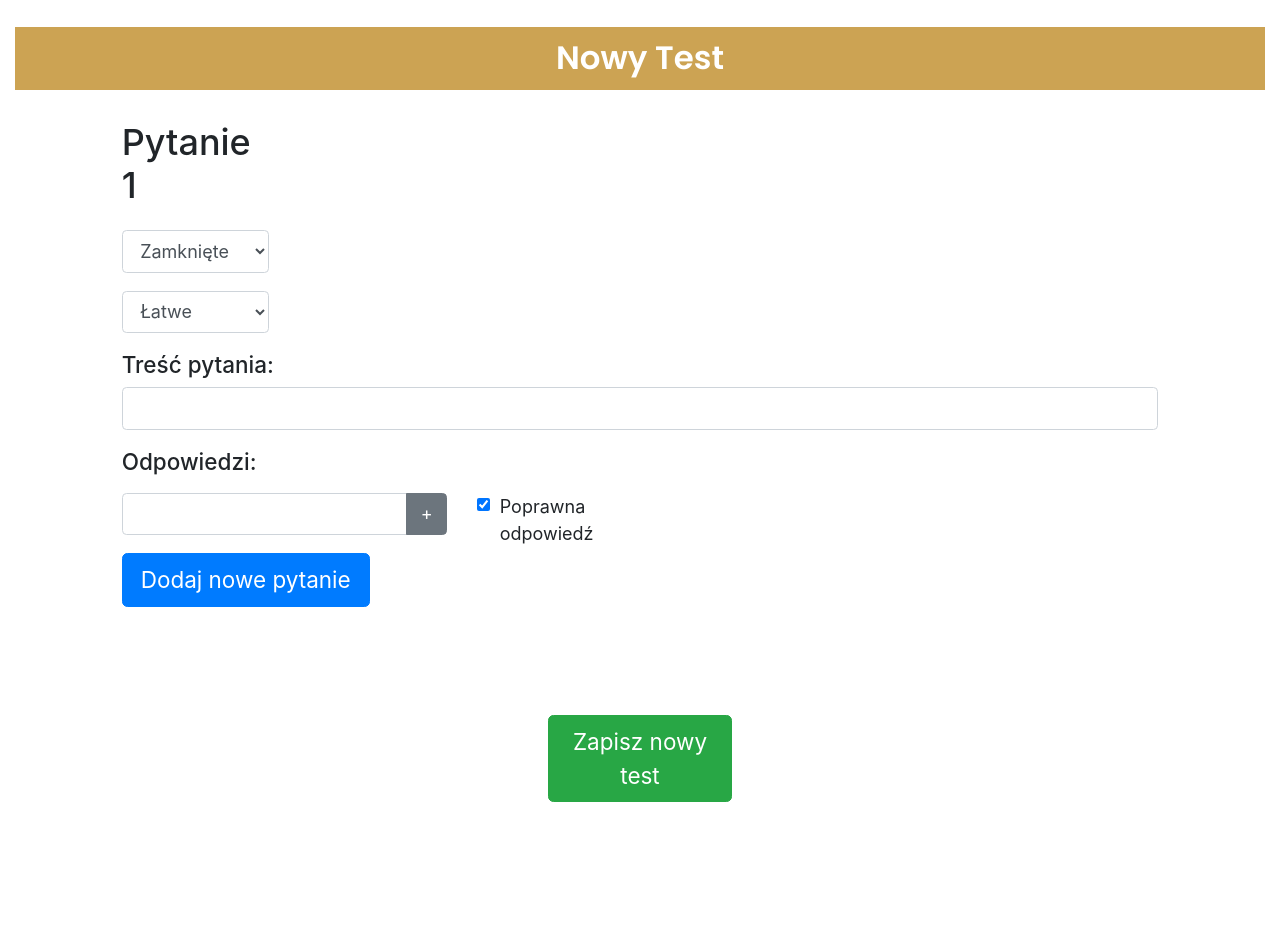
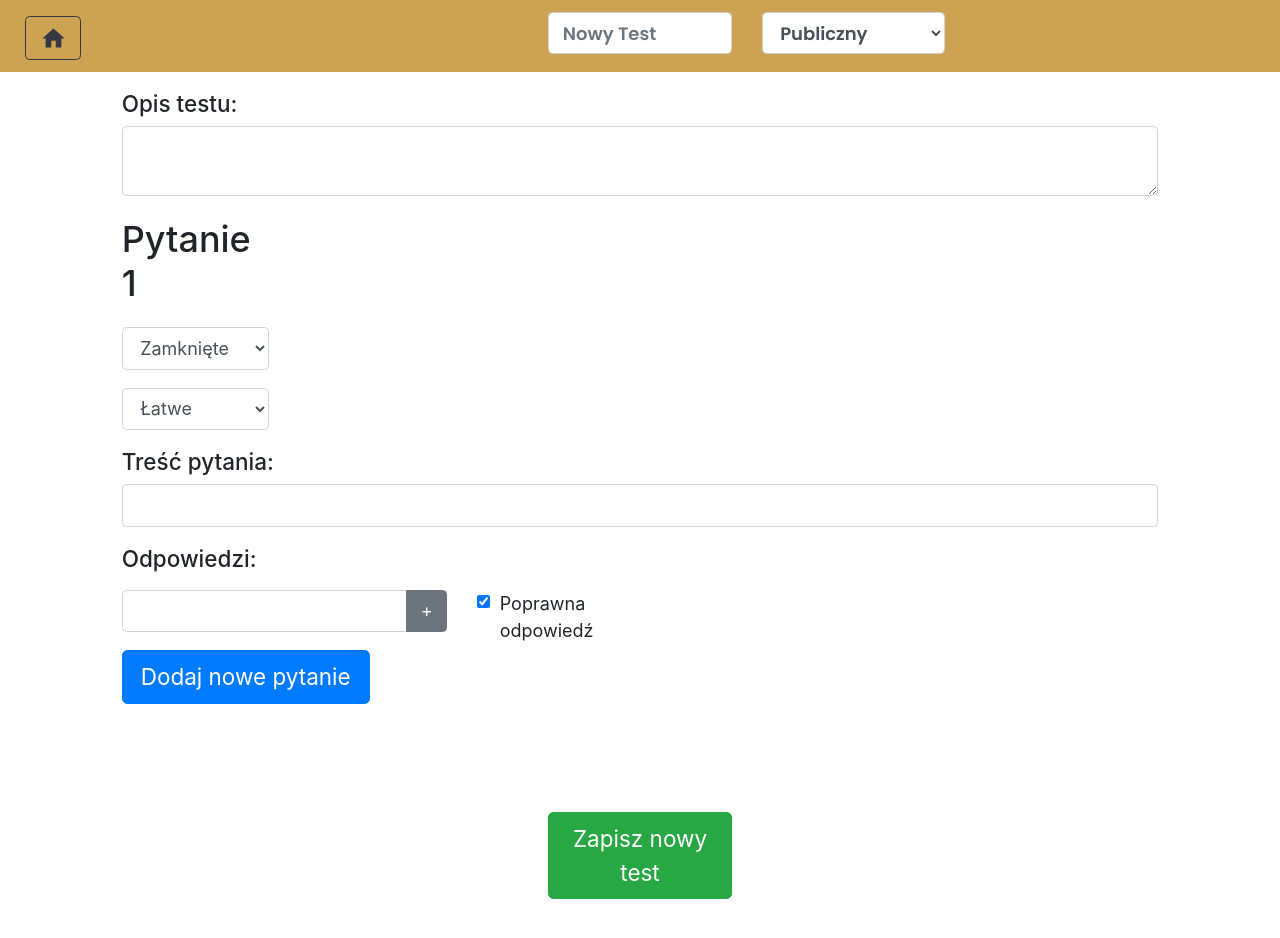
Before and after one commit to Hadrijana/testownik, a React (Create React App) app: page /newTest in a window 1280 px wide. Shown: the top 938 px of the page. Before the commit the page ends 856 px from the top, so only its background shows below. Built offline with nearby package versions, Linux system fonts and the light colour scheme.

Commit message:
new test

```diff
--- a/package.json
+++ b/package.json
@@ -3,12 +3,15 @@
   "version": "0.1.0",
   "private": true,
   "dependencies": {
+    "@material-ui/core": "^4.10.2",
+    "@material-ui/icons": "^4.9.1",
     "@testing-library/jest-dom": "^4.2.4",
     "@testing-library/react": "^9.5.0",
     "@testing-library/user-event": "^7.2.1",
     "bootstrap": "^4.5.0",
     "mysql": "github:mysqljs/mysql",
     "react": "^16.13.1",
+    "react-bootstrap": "^1.0.1",
     "react-dnd": "^11.1.1",
     "react-dnd-html5-backend": "^11.1.3",
     "react-dom": "^16.13.1",
--- a/src/Components/MainPage/MainPage.css
+++ b/src/Components/MainPage/MainPage.css
@@ -1,5 +1,4 @@
 /* Universal Styles */
-
 html {
   font-size: 18px;
 }
@@ -15,7 +14,6 @@ input:focus {
 }
 
 /* Reusable Component - Image Container */
-
 .image-container {
   display: flex;
   flex-direction: column;
@@ -29,12 +27,12 @@ input:focus {
 }
 
 /* App Styles */
-
 .App {
   font-family: 'Work Sans', sans-serif;
 }
 
-h1 {
+h1,
+.row.headerRow {
   padding: .66rem 0;
   text-align: center;
   background-color: #cca353;
--- a/src/Components/NewTest/NewTest.js
+++ b/src/Components/NewTest/NewTest.js
@@ -1,6 +1,8 @@
 "use strict";
 
 import React, { Component } from "react";
+import {Link} from 'react-router-dom';
+import HomeIcon from '@material-ui/icons/Home';
 
 class NewTestService {
   constructor() {
@@ -20,6 +22,7 @@ class NewTestService {
         if (!response.ok) {
           this.handleResponseError(response);
         }
+        this.handleRespons200OK();
         return response.json();
       })
       .catch((error) => {
@@ -28,11 +31,18 @@ class NewTestService {
   }
 
   handleResponseError(response) {
+    window.alert("Niestety coś poszło nie tak.");
     throw new Error("HTTP error, status = " + response.status);
   }
+
   handleError(error) {
     console.log(error);
     console.log(error.message);
+  }
+
+  handleRespons200OK() {
+    window.alert("Test Dodany!");
+    window.location.reload(false);
   }
 }
 
@@ -41,10 +51,16 @@ class NewTest extends React.Component {
     super(props);
     this.newTestService = new NewTestService();
     this.state = {
-      questions: [],
+      testName: "",
+      availability: 0,
+      description: "",
+      questions: []
     };
     this.handleNewQuestion = this.handleNewQuestion.bind(this);
     this.handleSubmit = this.handleSubmit.bind(this);
+    this.handleChangeName = this.handleChangeName.bind(this);
+    this.handleChangeAvailability = this.handleChangeAvailability.bind(this);
+    this.handleChangeDescription = this.handleChangeDescription.bind(this);
   }
 
   handleNewQuestion(newQuestion) {
@@ -55,17 +71,74 @@ class NewTest extends React.Component {
 
   handleSubmit(e) {
     e.preventDefault();
-    this.newTestService.createNewTest(this.state.questions);
+    if (this.state.testName.length === 0) {
+      return;
+    }
+    this.newTestService.createNewTest(this.state);
+  }
+
+  handleChangeName(e) {
+    this.setState({
+      testName: e.target.value,
+    });
+  }
+
+  handleChangeAvailability(e) {
+    this.setState({
+      availability: e.target.value,
+    });
+  }
+
+  handleChangeDescription(e) {
+    this.setState({
+      description: e.target.value,
+    });
   }
 
   render() {
     return (
       <div className='container-fluid'>
-        <div className='row'>
+        <div className='row headerRow'>
           <div className='col'>
-            <h1 className='text-center my-4'>
-              Nowy Test
-            </h1>
+            <div className='row'>
+              <div className='col-1'>
+                <Link to="/">
+                  <button className='btn btn-outline-dark'>
+                    <HomeIcon />
+                  </button>
+                </Link>
+              </div>
+              <div className='col-2 offset-4'>
+                <input
+                  className="form-control"
+                  value={this.state.testName}
+                  placeholder="Nowy Test"
+                  onChange={this.handleChangeName}
+                  >
+                </input>
+              </div>
+              <div className='col-2'>
+                <select
+                  className="form-control"
+                  value={this.state.availability}
+                  onChange={this.handleChangeAvailability}
+                >
+                  <option value='0'>Publiczny</option>
+                  <option value='1'>Prywatny</option>
+                </select>
+              </div>
+            </div>
+          </div>
+        </div>
+        <div className="row">
+          <div className='col-10 offset-1 my-3'>
+            <h5>Opis testu: </h5>
+            <textarea
+              className="form-control"
+              value={this.state.description}
+              onChange={this.handleChangeDescription}
+              >
+            </textarea>
           </div>
         </div>
         <QuestionList list={this.state.questions} />
@@ -112,7 +185,7 @@ class Question extends React.Component {
     super(props);
     this.state = {
       id: 0,
-      questionType: 1,
+      questionType: 'c',
       weight: 1,
       questionText: "",
       answers: [],
@@ -144,9 +217,9 @@ class Question extends React.Component {
                   value={this.state.questionType}
                   onChange={this.handleChangeType}
                 >
-                  <option value="1"> Zamknięte </option>
-                  <option value="2"> Półotwarte </option>
-                  <option value="3"> Połączenie </option>
+                  <option value="c"> Zamknięte </option>
+                  <option value="w"> Półotwarte </option>
+                  <option value="m"> Połączenie </option>
                 </select>
               </div>
             </div>
@@ -178,7 +251,7 @@ class Question extends React.Component {
                 <h5 className="mt-3"> Odpowiedzi: </h5>
                 <AnswersList items={this.state.answers} />
                 {!(
-                  this.state.questionType == 2 && this.state.answers.length == 1
+                  this.state.questionType == 'w' && this.state.answers.length == 1
                 ) && (
                   <Answers
                     ref={this.answers}
@@ -257,7 +330,7 @@ class Question extends React.Component {
     this.props.addNewQuestion(newItem);
     this.setState({
       id: this.state.id + 1,
-      questionType: 1,
+      questionType: 'c',
       weight: 1,
       questionText: "",
       answers: [],
@@ -280,7 +353,7 @@ class AnswersType extends React.Component {
 
     return (
       <div>
-        {type == 1 && (
+        {type == 'c' && (
           <AnswersClosed
             text={text}
             chk={chk}
@@ -289,7 +362,7 @@ class AnswersType extends React.Component {
             handleCheckbox={handleCheckbox}
           />
         )}
-        {type == 2 && (
+        {type == 'w' && (
           <AnswersOpen
             text={text}
             chk={chk}
@@ -298,7 +371,7 @@ class AnswersType extends React.Component {
             handleCheckbox={handleCheckbox}
           />
         )}
-        {type == 3 && (
+        {type == 'm' && (
           <AnswersMatch
             text={text}
             handleSubmit={handleSubmit}
```
Also changed, not shown: 2 other files (tests, documents, lock files or other folders).
